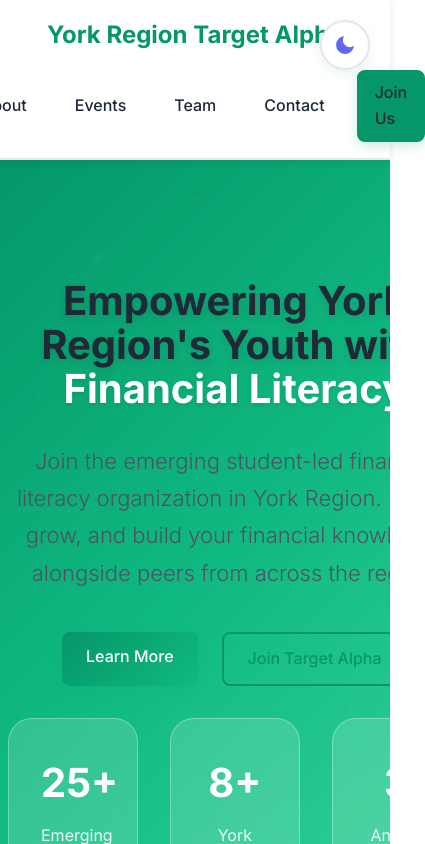
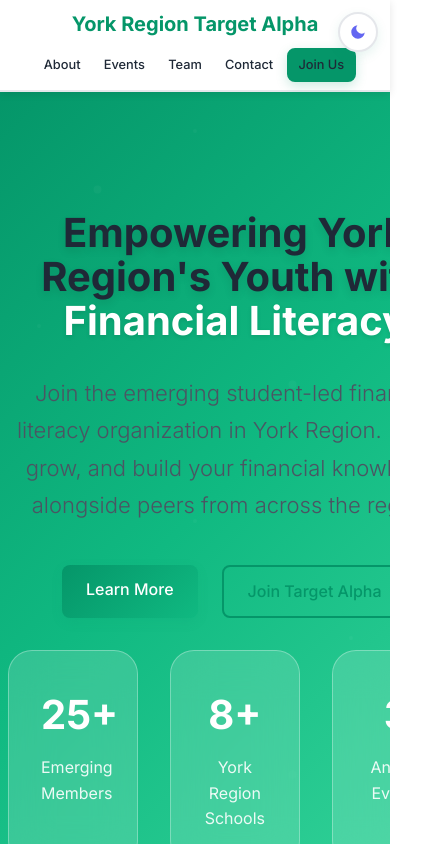
Before and after one commit to xingexu/York-Region-Target-Alpha, a React (Create React App) app: page / in a window 390 px wide. Shown: the top 844 px of the page, 425 px wide, since content can reach past the window. Built offline with nearby package versions, Linux system fonts and the light colour scheme; the HTML template or start-up script is replaced by a standard one.

Commit message:
Improve mobile UI for iPhone 13 and mobile devices - better header layout and theme toggle positioning

```diff
--- a/src/components/Header.css
+++ b/src/components/Header.css
@@ -119,19 +119,82 @@
   box-shadow: 0 6px 20px rgba(16, 185, 129, 0.4);
 }
 
-/* Mobile responsiveness */
+/* Mobile responsiveness - iPhone 13 and similar */
 @media (max-width: 768px) {
+  .header {
+    padding: 0.75rem 0;
+  }
+
   .header-content {
     padding: 0 1rem;
     flex-direction: column;
-    gap: 1rem;
+    gap: 0.75rem;
+  }
+
+  .logo h2 {
+    font-size: 1.4rem;
+    text-align: center;
   }
 
   .nav-links {
+    gap: 0.5rem;
+    flex-wrap: wrap;
+    justify-content: center;
+  }
+
+  .nav-links a {
+    font-size: 0.9rem;
+    padding: 0.4rem 0.8rem;
+  }
+
+  .join-btn {
+    padding: 0.6rem 1.2rem;
+    font-size: 0.9rem;
+  }
+}
+
+/* Extra small screens - iPhone SE and similar */
+@media (max-width: 480px) {
+  .header {
+    padding: 0.5rem 0;
+  }
+
+  .header-content {
+    padding: 0 0.75rem;
+    gap: 0.5rem;
+  }
+
+  .logo h2 {
+    font-size: 1.25rem;
+  }
+
+  .nav-links {
+    gap: 0.25rem;
+  }
+
+  .nav-links a {
+    font-size: 0.8rem;
+    padding: 0.3rem 0.6rem;
+  }
+
+  .join-btn {
+    padding: 0.5rem 1rem;
+    font-size: 0.8rem;
+  }
+}
+
+/* Landscape orientation on mobile */
+@media (max-width: 768px) and (orientation: landscape) {
+  .header-content {
+    flex-direction: row;
     gap: 1rem;
   }
 
   .logo h2 {
-    font-size: 1.5rem;
+    font-size: 1.3rem;
+  }
+
+  .nav-links {
+    gap: 0.75rem;
   }
 }
--- a/src/index.css
+++ b/src/index.css
@@ -61,6 +61,35 @@
   height: 24px;
   fill: var(--text-primary);
   transition: all 0.3s ease;
+}
+
+/* Mobile theme toggle adjustments */
+@media (max-width: 768px) {
+  .theme-toggle {
+    top: 15px;
+    right: 15px;
+    width: 45px;
+    height: 45px;
+  }
+
+  .theme-toggle svg {
+    width: 20px;
+    height: 20px;
+  }
+}
+
+@media (max-width: 480px) {
+  .theme-toggle {
+    top: 12px;
+    right: 12px;
+    width: 40px;
+    height: 40px;
+  }
+
+  .theme-toggle svg {
+    width: 18px;
+    height: 18px;
+  }
 }
 
 /* Global dark mode styles */
```
